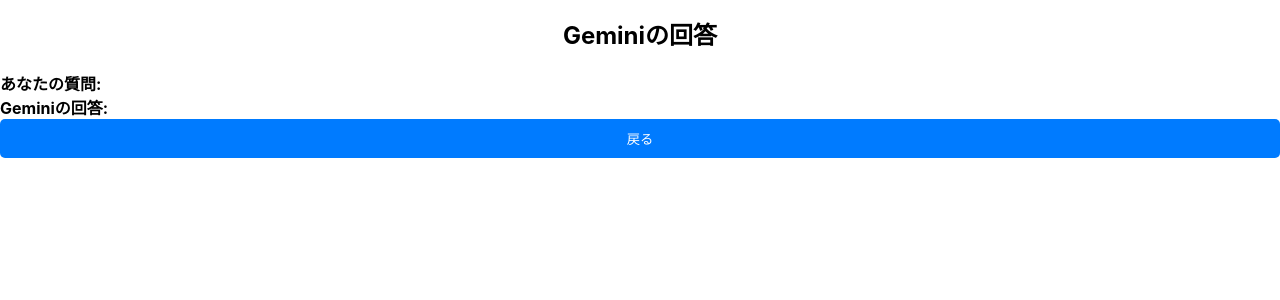
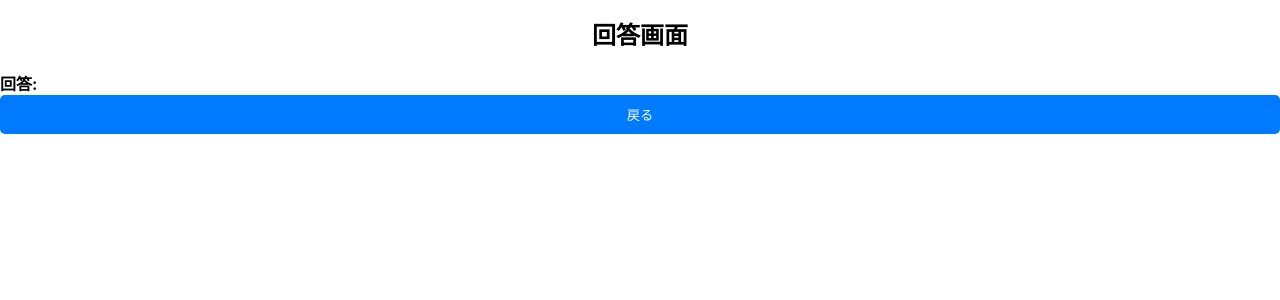
Before and after one commit to Higaharu/Chatbot_Gemini, a React (Create React App) app: page /answer in a window 1280 px wide. Shown: the top 300 px of the page. Built offline with nearby package versions, Linux system fonts and the light colour scheme.

Commit message:
Update Answer.js

```diff
--- a/src/Answer.js
+++ b/src/Answer.js
@@ -6,12 +6,9 @@
 
   return (
     <div className="answer-container">
-      <h1>Geminiの回答</h1>
-      <div className="question">
-        <strong>あなたの質問: </strong> {question}
-      </div>
+      <h1>回答画面</h1>
       <div className="answer">
-        <strong>Geminiの回答: </strong> {answer}
+        <strong>回答: </strong> {answer}
       </div>
       <button onClick={() => navigate("/")}>戻る</button> {/* 戻るボタン */}
     </div>
```
